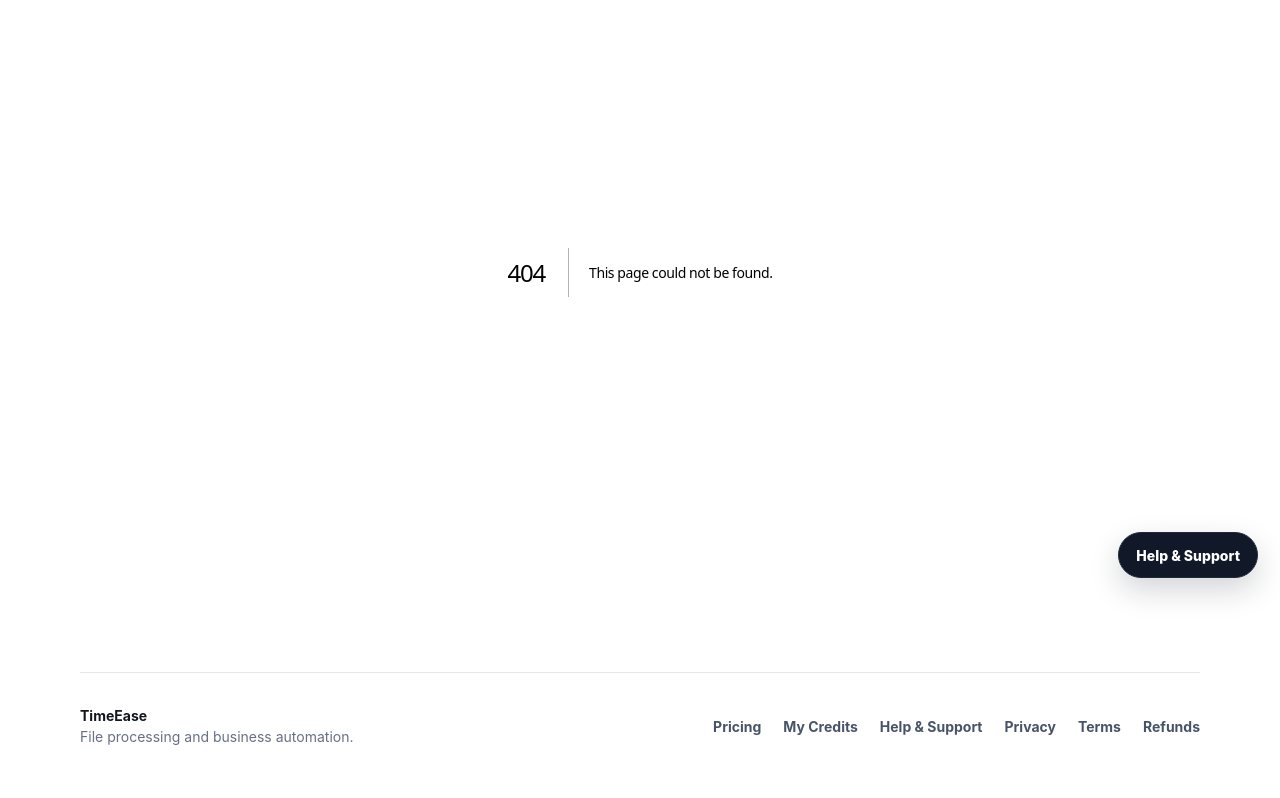
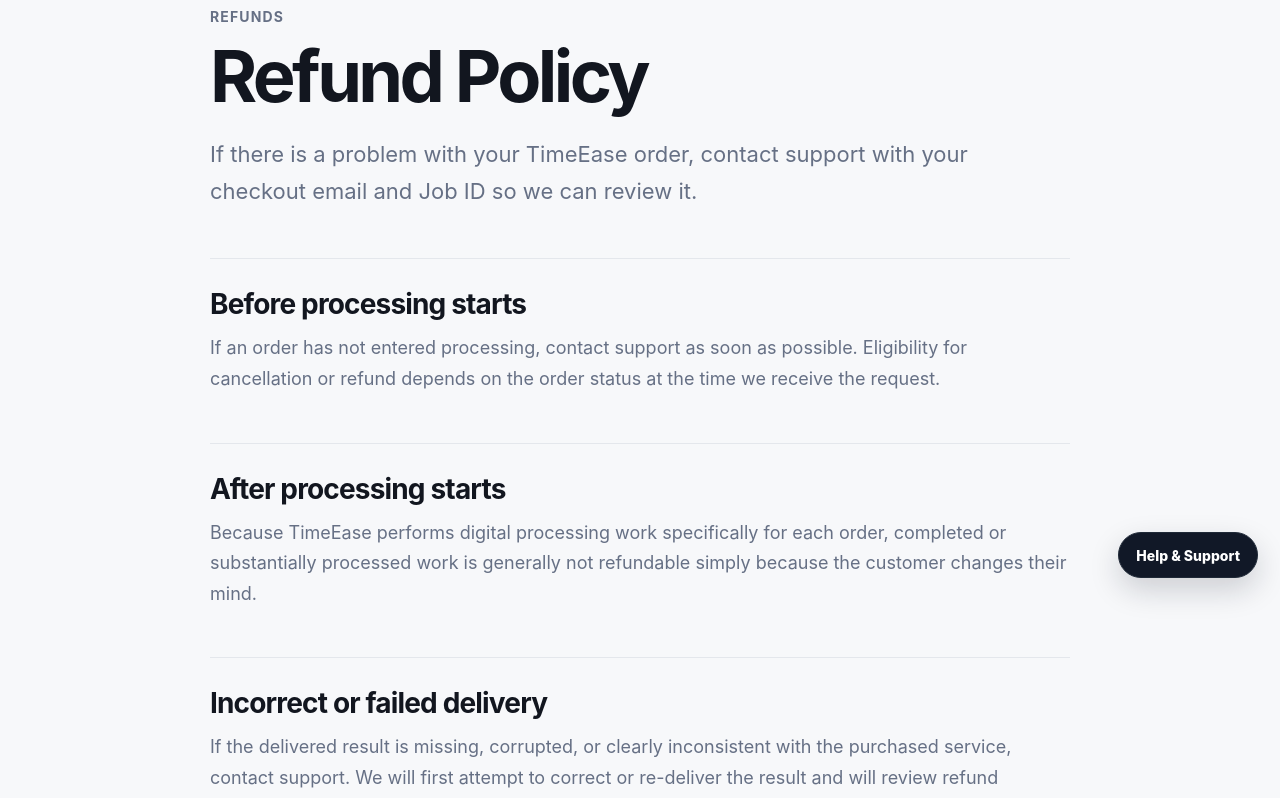
Before and after one commit to goplanetdigital/timeease-web, a Next.js app: page /refunds in a window 1280 px wide. Before the commit this address had no page. Shown: the part 200-998 px from the top of the page. Built offline with nearby package versions, Linux system fonts and the light colour scheme.

Commit message:
Add app/refunds/page.tsx

```diff
--- /dev/null
+++ b/app/refunds/page.tsx
@@ -0,0 +1,52 @@
+import Link from "next/link";
+import type { Metadata } from "next";
+
+export const metadata: Metadata = {
+  title: "Refund Policy",
+  description: "TimeEase refund and order issue policy.",
+  alternates: { canonical: "/refunds" },
+};
+
+export default function RefundsPage() {
+  return (
+    <main className="page-shell article-shell">
+      <Link className="back-link" href="/">← Back to TimeEase</Link>
+      <section className="page-header">
+        <div className="eyebrow">Refunds</div>
+        <h1>Refund Policy</h1>
+        <p className="article-intro">
+          If there is a problem with your TimeEase order, contact support with
+          your checkout email and Job ID so we can review it.
+        </p>
+      </section>
+
+      <section className="article-section">
+        <h2>Before processing starts</h2>
+        <p>
+          If an order has not entered processing, contact support as soon as
+          possible. Eligibility for cancellation or refund depends on the order
+          status at the time we receive the request.
+        </p>
+      </section>
+
+      <section className="article-section">
+        <h2>After processing starts</h2>
+        <p>
+          Because TimeEase performs digital processing work specifically for each
+          order, completed or substantially processed work is generally not
+          refundable simply because the customer changes their mind.
+        </p>
+      </section>
+
+      <section className="article-section">
+        <h2>Incorrect or failed delivery</h2>
+        <p>
+          If the delivered result is missing, corrupted, or clearly inconsistent
+          with the purchased service, contact support. We will first attempt to
+          correct or re-deliver the result and will review refund requests when a
+          reasonable correction cannot be provided.
+        </p>
+      </section>
+    </main>
+  );
+}
```
